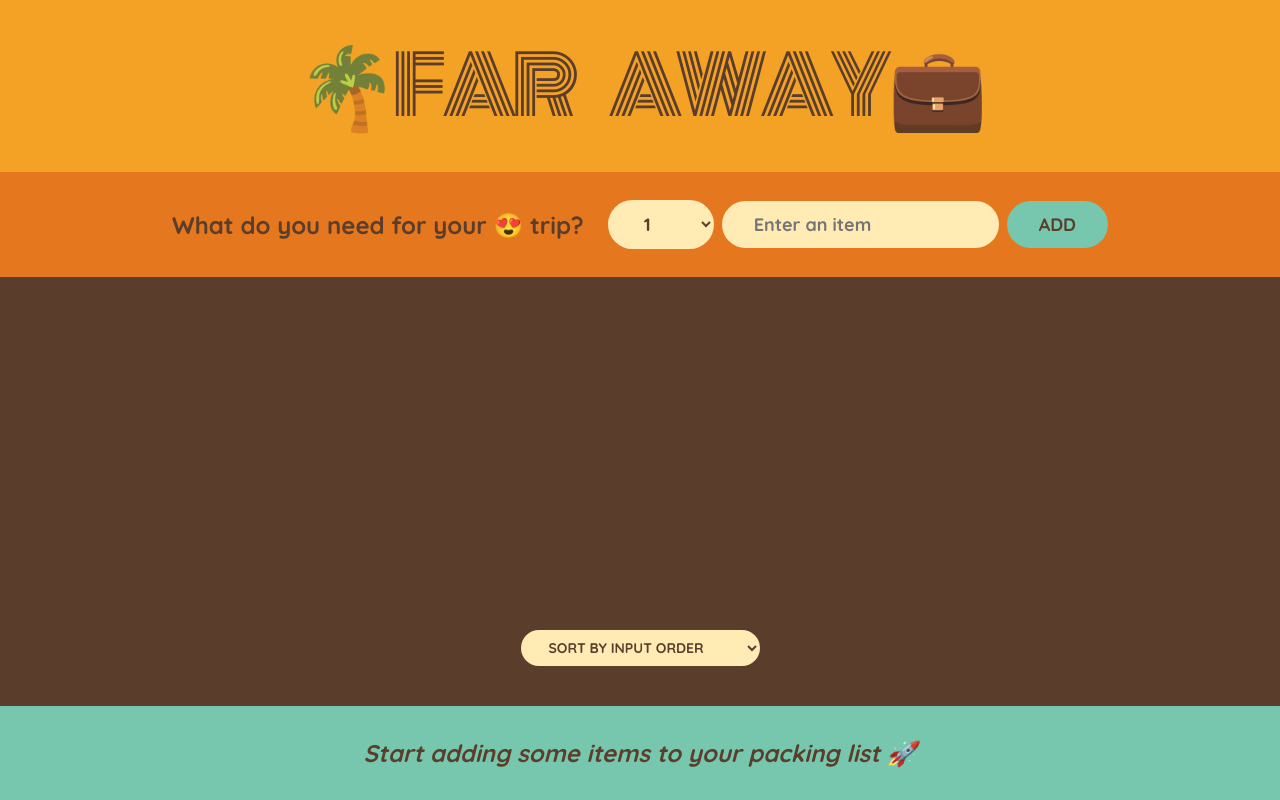
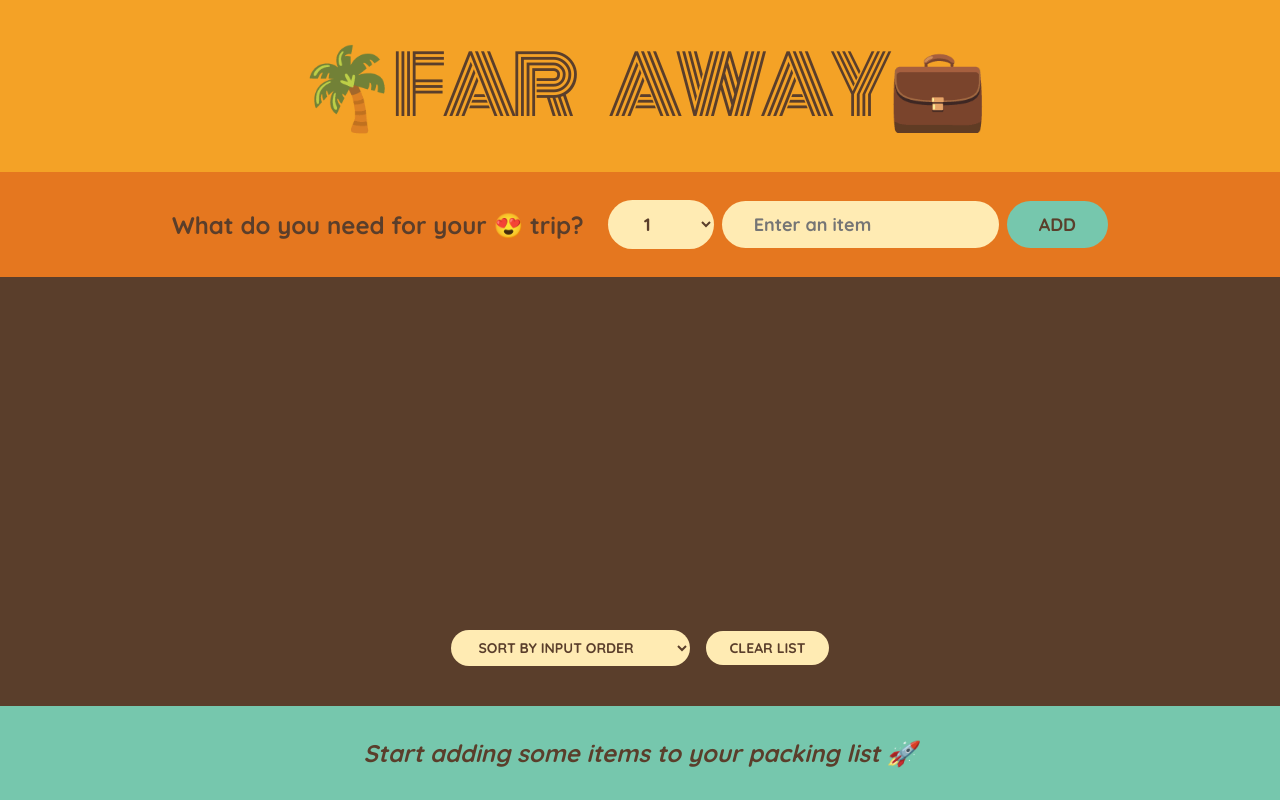
Before and after one commit to Charles-Rocke/Travel-App, a React (Create React App) app: page / in a window 1280 px wide. Built offline with nearby package versions, Linux system fonts and the light colour scheme.

Commit message:
Added clear list functionality

```diff
--- a/src/App.js
+++ b/src/App.js
@@ -4,6 +4,15 @@
 export default function App() {
   // moved ites state up from form
   const [items, setItems] = useState([]);
+
+  // clear list function
+  function handleClearList() {
+    const confirmed = window.confirm(
+      "Are you sure you want to delete all items?"
+    );
+
+    if (confirmed) setItems([]);
+  }
 
   // handle add items
   function handleAddItems(item) {
@@ -33,6 +42,7 @@
         items={items}
         onDeleteItem={handleDeleteItem}
         onToggleItem={handleToggleItem}
+        onClearList={handleClearList}
       />
       <Stats items={items} />
     </div>
@@ -99,7 +109,7 @@
 }
 
 // Packing List component
-function PackingList({ items, onDeleteItem, onToggleItem }) {
+function PackingList({ items, onDeleteItem, onToggleItem, onClearList }) {
   // sort default is by input
   const [sortBy, setSortBy] = useState("input");
 
@@ -139,6 +149,7 @@
           <option value="alphabetical">Sort Alphabetically</option>
           <option value="packed">Sort by packed status</option>
         </select>
+        <button onClick={onClearList}>Clear List</button>
       </div>
     </div>
   );
```
